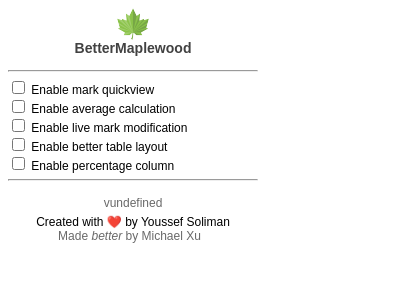
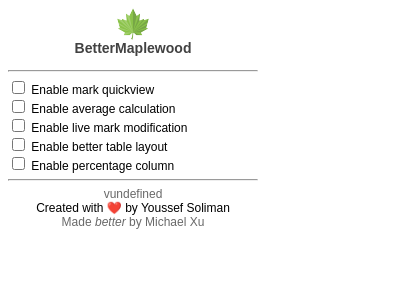
Before and after one commit to youssefsoli/BetterMaplewood, a browser extension: page src/popup.html in a window 400 px wide. Drawn offline with Linux system fonts and the light colour scheme.

Commit message:
Fixed popup css

```diff
--- a/src/popup.html
+++ b/src/popup.html
@@ -24,13 +24,11 @@
 
         .footer {
             text-align: center;
-            margin-top: 15px;
         }
 
         .shadow {
             color: dimgray;
             display: block;
-            margin-bottom: 5px;
         }
 
        select {
@@ -87,7 +85,7 @@
         <span class="shadow" id="version"></span>
         Created with ❤️ by Youssef Soliman
         <br>
-        <span style="padding-right: 7px; color: dimgray;">Made <em> better </em> by Michael Xu</span>
+        <span class="shadow">Made <em> better </em> by Michael Xu</span>
     </div>
     <script src="popup.js"></script>
 </body>
```
